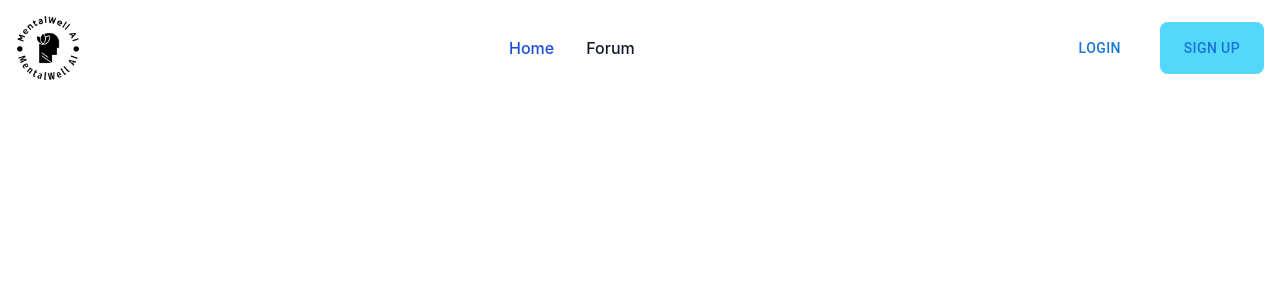
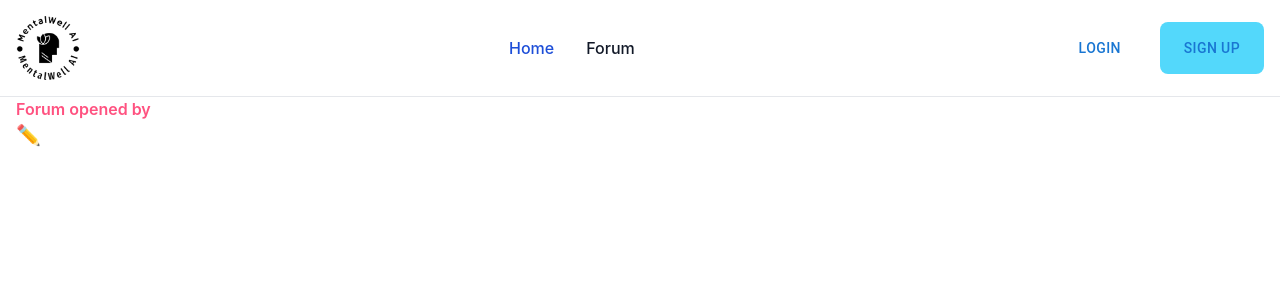
Before and after one commit to anishrajpandey/MentalWell-AI, a React (Create React App) app in the folder frontend/: page /forum/1 in a window 1280 px wide. Shown: the top 300 px of the page. Built offline with nearby package versions, Linux system fonts and the light colour scheme; no server answers.

Commit message:
update forum

```diff
--- a/frontend/src/App.js
+++ b/frontend/src/App.js
@@ -12,6 +12,7 @@ import SignupTherapist from "./screens/SignupTherapist";
 import LoginTherapist from "./screens/LoginTherapist";
 import checkAuthentication from "./utils/checkAuthentication";
 import FindPatients from "./screens/FindPatients";
+import SpecificForum from "./screens/SpecificForum";
 
 function App() {
   useEffect(() => {
@@ -30,6 +31,7 @@ function App() {
         <Route exact path="findtherapist" element={<FindTherapist />} />
         <Route exact path="forum" element={<Forum />} />
         <Route exact path="getUsers" element={<FindPatients />} />
+        <Route exact path="forum/:id" element={<SpecificForum />} />
       </Routes>
     </div>
   );
--- a/frontend/src/screens/Forum.jsx
+++ b/frontend/src/screens/Forum.jsx
@@ -49,7 +49,7 @@ export default function Forum() {
           Your Forums
         </h1>
         <ol type="1">
-          {MyForums.map(({ title,_id ,fakeName}) => (
+          {MyForums.map(({ title, _id, fakeName }) => (
             <li className="h-20 flex items-center shadow-lg ">
               {" "}
               <p>{fakeName}</p>
--- /dev/null
+++ b/frontend/src/screens/SpecificForum.jsx
@@ -0,0 +1,122 @@
+import axios from "axios";
+import React, { useEffect, useState } from "react";
+import Box from "@mui/material/Box";
+import Typography from "@mui/material/Typography";
+import Modal from "@mui/material/Modal";
+const SpecificForum = () => {
+  const [Forum, setForum] = useState({});
+  const [UpdatedForum, setUpdatedForum] = useState({});
+  const [open, setOpen] = useState(false);
+  const handleOpen = () => setOpen(true);
+  const handleClose = () => setOpen(false);
+
+  const style = {
+    position: "absolute",
+    top: "50%",
+    left: "50%",
+    transform: "translate(-50%, -50%)",
+    width: 600,
+    height: 500,
+    bgcolor: "background.paper",
+    border: "2px solid #000",
+    boxShadow: 24,
+    p: 4,
+  };
+  async function handleUpdate() {
+    let res = await axios.put(
+      `http://localhost:5000/api/forum/updateForum/${
+        window.location.pathname.split("/")[2]
+      }`,
+      UpdatedForum
+    );
+    console.log(res.data);
+  }
+
+  async function getForum() {
+    let forumID = window.location.pathname.split("/")[2];
+    let res = await axios.get(
+      `http://localhost:5000/api/forum/getForum/${forumID}`
+    );
+    setForum((prev) => ({ ...prev, ...res.data }));
+  }
+  useEffect(() => {
+    getForum();
+  }, []);
+  return (
+    <article>
+      {
+        <main className="grid">
+          <hr className="bg-tertiary text-tertiary " />
+          <h2 className="px-4 text-md text-left font-semibold text-tertiary flex justify-between">
+            <span>Forum opened by {Forum.forum?.fakeName}</span>
+            <span>{Forum.forum?.created_at.split("T")[0]}</span>
+          </h2>
+          <h2 className="px-4 text-2xl text-left flex justify-between font-bold">
+            {Forum?.forum?.title}{" "}
+            <button className="text-xl" onClick={handleOpen}>
+              ✏️{" "}
+            </button>
+          </h2>
+          <h2 className="px-4 text-xl text-left font-medium">
+            {Forum?.forum?.content}
+          </h2>
+        </main>
+      }
+      <Modal
+        open={open}
+        onClose={handleClose}
+        className="rounded-md"
+        aria-labelledby="modal-modal-title"
+        aria-describedby="modal-modal-description"
+      >
+        <Box sx={style}>
+          <Typography
+            id="modal-modal-title"
+            className="text-bold"
+            variant="h6"
+            component="h2"
+          >
+            Edit Forum
+          </Typography>
+          <div className="w-full flex flex-col">
+            <h1 className="text-lg font-semibold text-black">TItle</h1>
+            <input
+              onChange={(e) => {
+                setUpdatedForum((prev) => ({
+                  ...prev,
+                  title: e.target.value,
+                }));
+              }}
+              type="text"
+              placeholder={Forum?.forum?.title}
+              className="border-2 h-12 px-4 "
+            />
+            <h1 className="text-lg font-semibold text-black mt-8">
+              Description
+            </h1>
+            <textarea
+              onChange={(e) => {
+                setUpdatedForum((prev) => ({
+                  ...prev,
+                  content: e.target.value,
+                }));
+              }}
+              type="text"
+              placeholder={Forum?.forum?.content}
+              rows={8}
+              className="w-full border-2 "
+            />
+          </div>
+          <button
+            onClick={handleUpdate}
+            className="w-full bg-green-500 text-center p-2 font-bold my-2 rounded-md text-xl"
+          >
+            Update
+          </button>
+        </Box>
+      </Modal>
+    </article>
+  );
+};
+
+export default SpecificForum;
```
Also changed, not shown: frontend/src/components/Modal.jsx (added).
